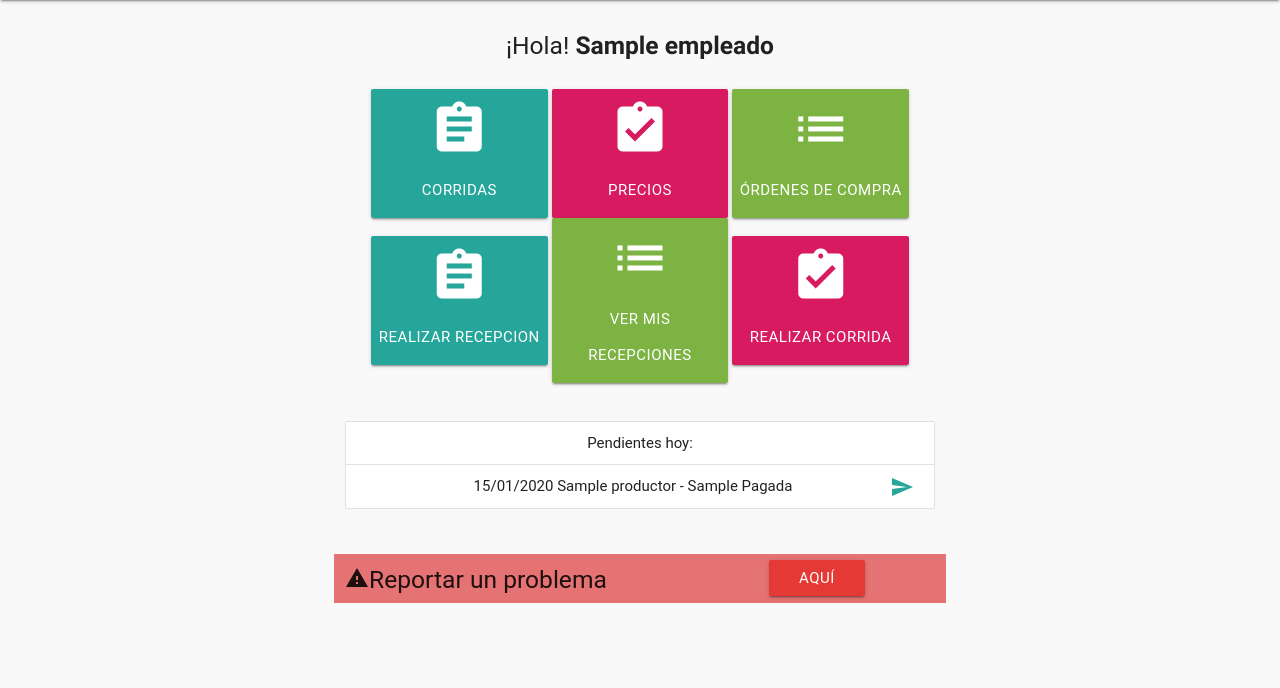
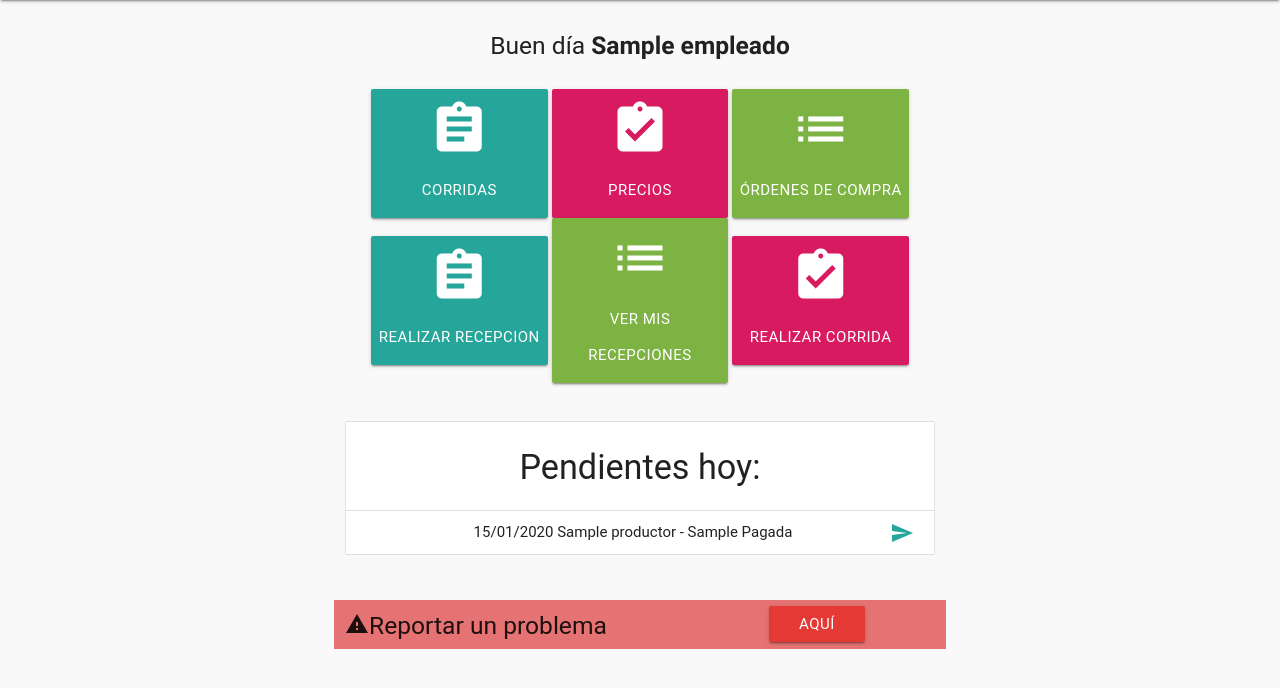
Before and after one commit to setjaf/easy-agro, a Django app: page / in a window 1280 px wide. Shown: the part 64-752 px from the top of the page. Run offline with Django 3.2, Linux system fonts and the light colour scheme; a user stored in the database is signed in; tables that the repository leaves empty hold one stand-in row (values such as "Sample post"); some libraries are stand-ins or nearby versions; some web fonts are replaced.

Commit message:
Checking whether file is rendered

```diff
--- a/NaturalMexico/settings.py
+++ b/NaturalMexico/settings.py
@@ -47,7 +47,8 @@ INSTALLED_APPS = [
     'django.contrib.sessions',
     'django.contrib.messages',
     'django.contrib.staticfiles',
-    'inicio'
+    'inicio',
+    'livereload',
 ]
 
 MIDDLEWARE = [
--- a/inicio/templates/inicio/inicioAdmin.html
+++ b/inicio/templates/inicio/inicioAdmin.html
@@ -23,7 +23,7 @@
           <a href="{% url 'index' %}" class="logo"><img src="{% static "images/short-icon.png"%}" alt=""></a>
           <div class="linea"></div>
           {% if admin %}
-          <p>Administrador</p>
+          <p>Administrador </p>
           {% else %}
           <p>Personal</p>
           {% endif %}
@@ -44,7 +44,7 @@
       <div class="row center">
 
         <div class="col m12 s12 l8 offset-l2 nomBienv">
-          <h5>¡Hola! <b>{{nombre}}</b></h5>
+          <h5>Buen día <b>{{nombre}}</b></h5>
         </div>
 
         <div class="col m12 s12 l8 offset-l2">
@@ -62,8 +62,7 @@
 
         <div class="col m12 s12 l8 offset-l2 pendientes">
           <ul class="collection with-header">
-            <li class="collection-header">Pendientes hoy:</h4></li>
-
+            <li class="collection-header"><h4>Pendientes hoy:</h4></li>
             {%for recepcion in recepciones%}
             <li class="collection-item">
 
@@ -86,6 +85,7 @@
 
             </li>
             {%endfor%}
+
           </ul>
 
         </div>
```
Also changed, not shown: 1 other file. Lines whose indentation alone changed are shown as unchanged.
